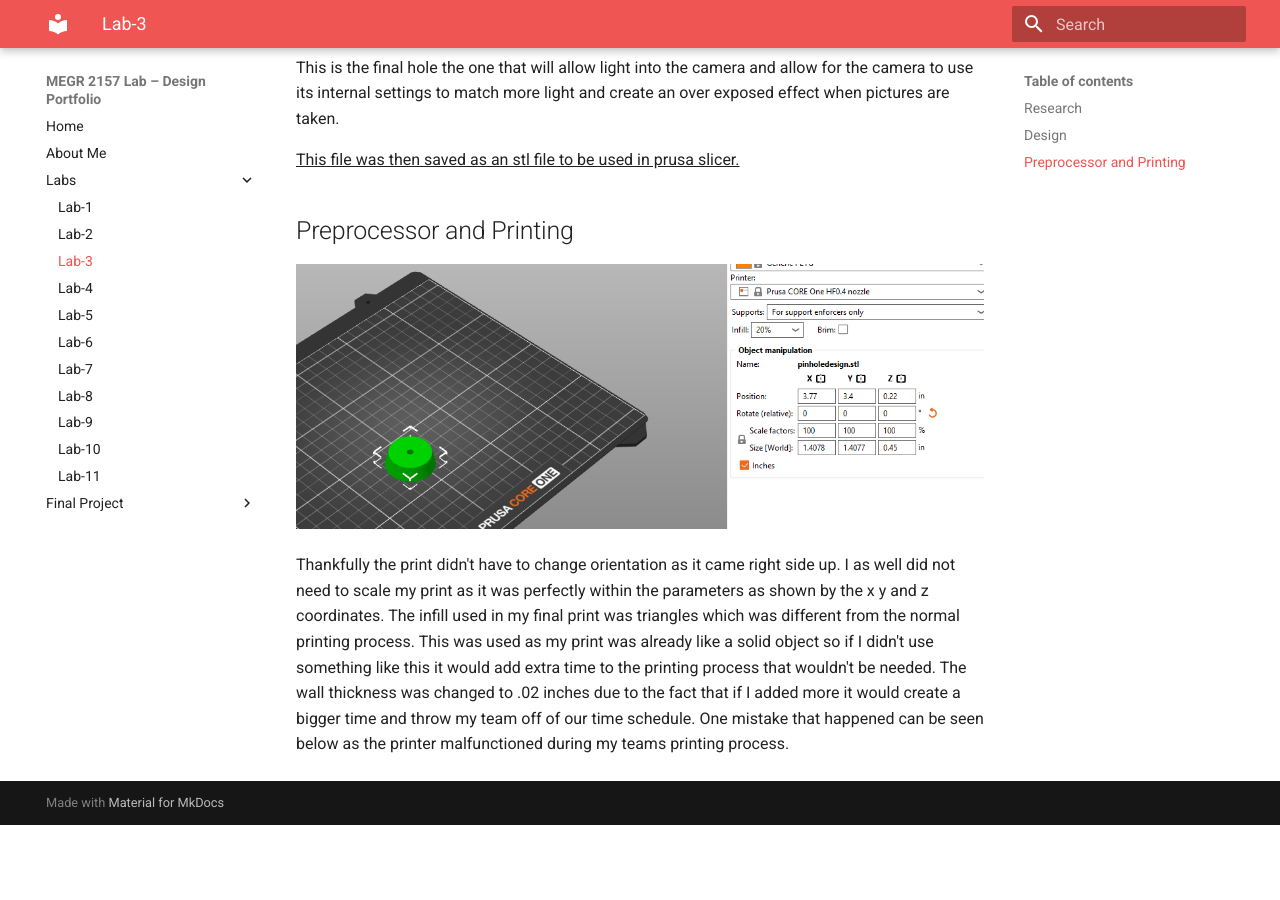
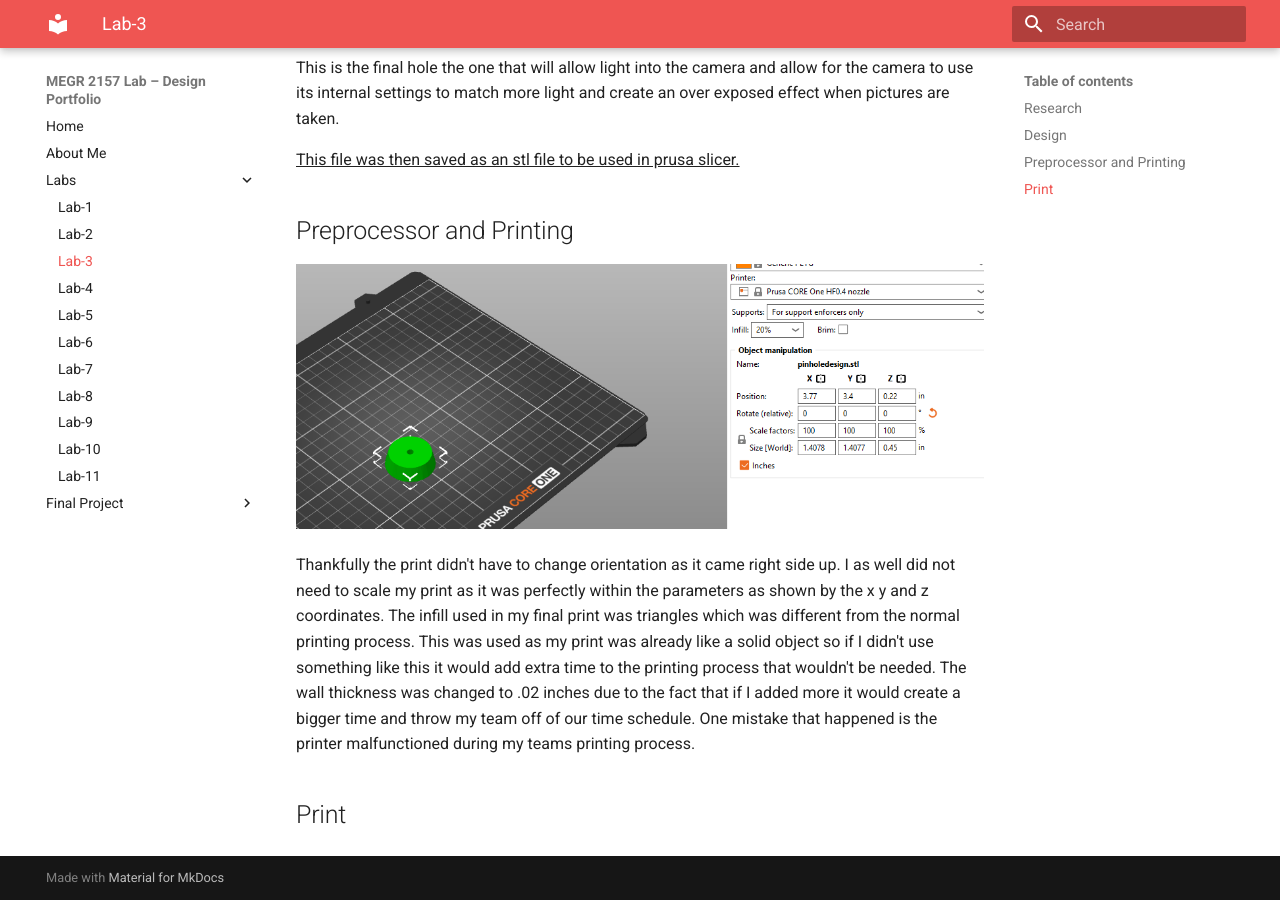
Before and after one commit to AtibaJ/megr2157L-portfolio, an MkDocs documentation site: the page built from docs/Labs/L03/index.md, in a window 1280 px wide and 900 px high, scrolled down 2285 px. Built offline with MkDocs 1.6.1 and Material for MkDocs 9.7.7, drawn with Linux system fonts in a browser that asks for light colours; before the commit the page ends 3110 px from its top, so only the background shows below that.

Commit message:
Edit printing process description and add 'Print' section
Corrected a sentence for clarity and added a new section header.

```diff
--- a/docs/Labs/L03/index.md
+++ b/docs/Labs/L03/index.md
@@ -37,4 +37,6 @@ This is the final hole the one that will allow light into the camera and allow f
 
 <img src="pinholeprusa.png" alt ="The pinhole design in prusa slicer">
 
-Thankfully the print didn't have to change orientation as it came right side up. I as well did not need to scale my print as it was perfectly within the parameters as shown by the x y and z coordinates. The infill used in my final print was triangles which was different from the normal printing process. This was used as my print was already like a solid object so if I didn't use something like this it would add extra time to the printing process that wouldn't be needed. The wall thickness was changed to .02 inches due to the fact that if I added more it would create a bigger time and throw my team off of our time schedule. One mistake that happened can be seen below as the printer malfunctioned during my teams printing process.
+Thankfully the print didn't have to change orientation as it came right side up. I as well did not need to scale my print as it was perfectly within the parameters as shown by the x y and z coordinates. The infill used in my final print was triangles which was different from the normal printing process. This was used as my print was already like a solid object so if I didn't use something like this it would add extra time to the printing process that wouldn't be needed. The wall thickness was changed to .02 inches due to the fact that if I added more it would create a bigger time and throw my team off of our time schedule. One mistake that happened is the printer malfunctioned during my teams printing process.
+
+##Print
```
